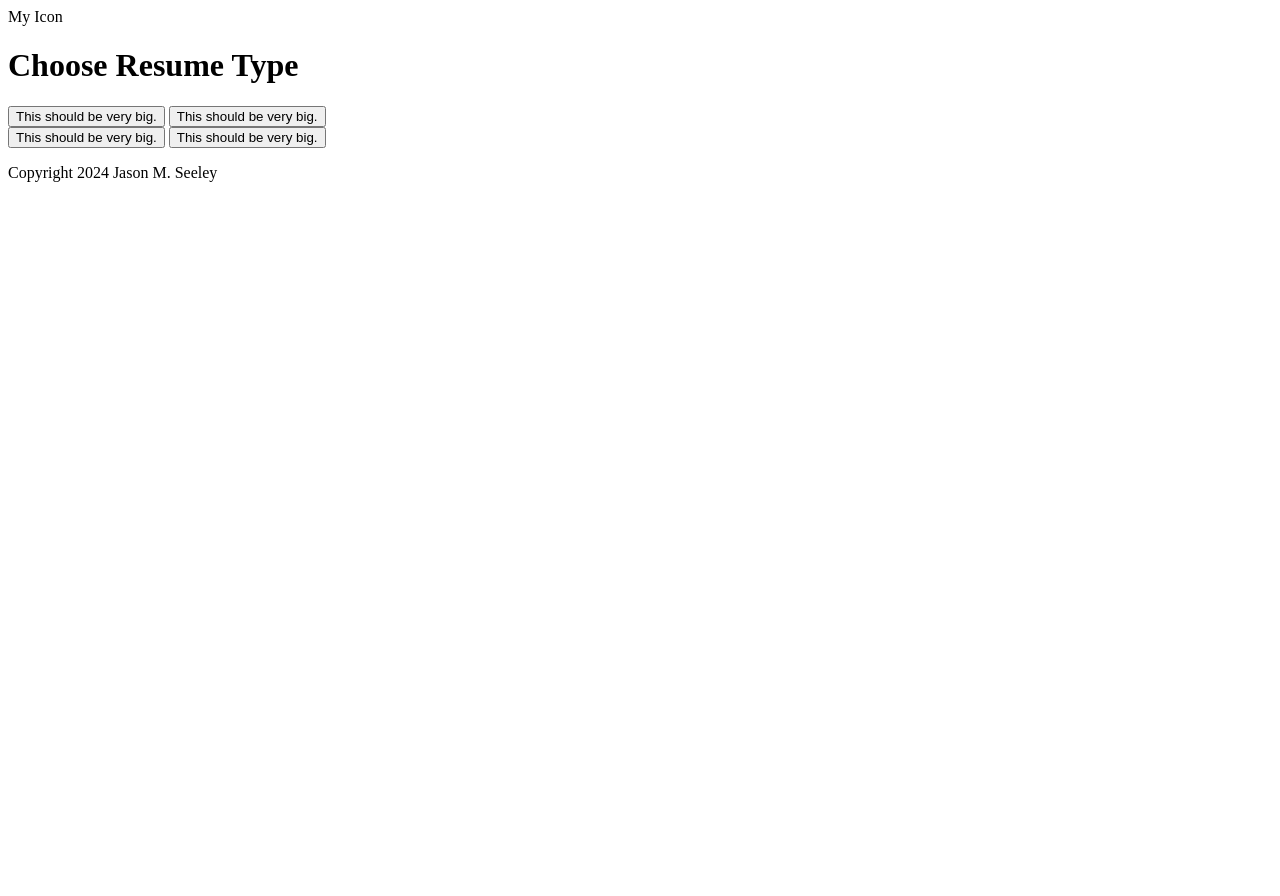
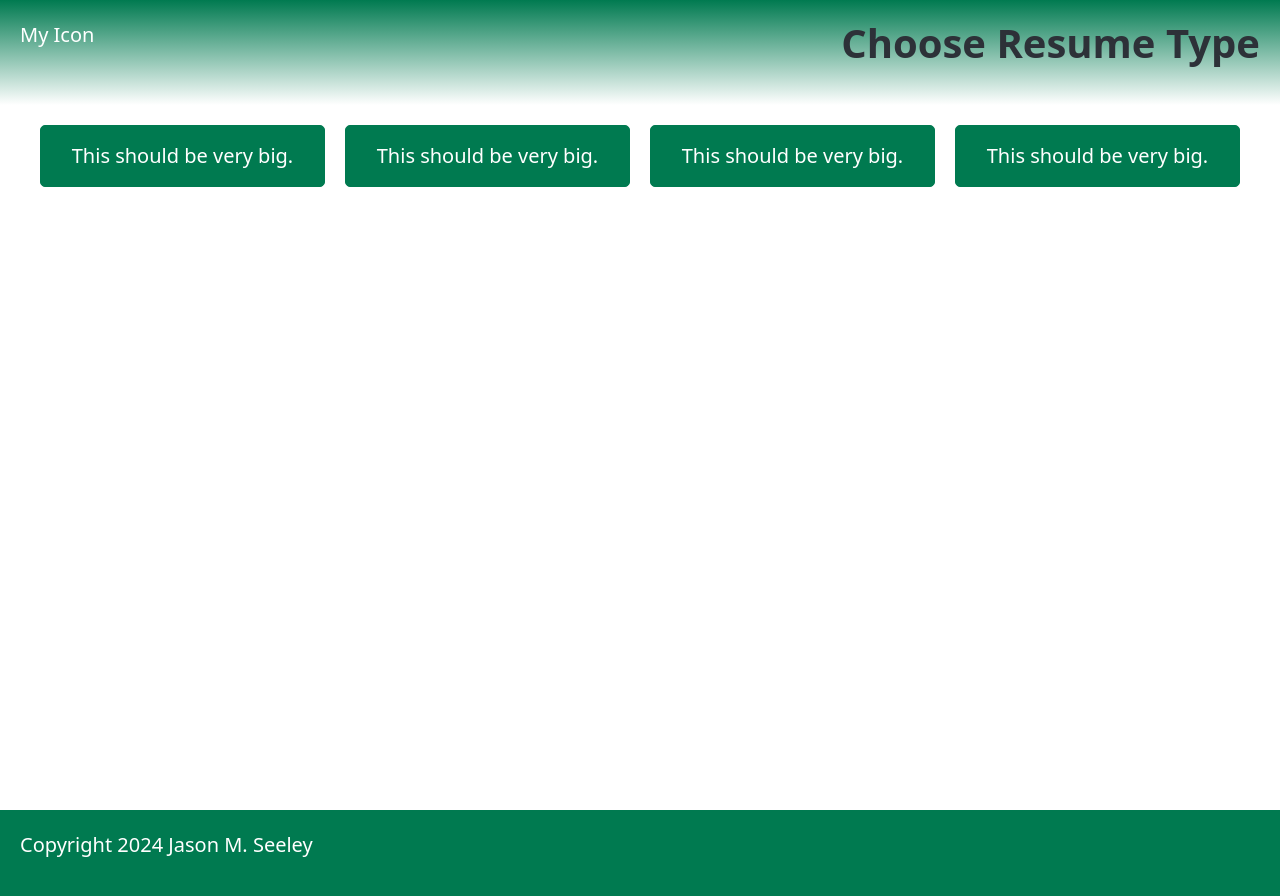
Before and after one commit to HeirOfNorton/alwaysfreeresume, a Jekyll site: the page built from pages/start.html, in a window 1280 px wide. Shown: the top 896 px of the page. Built offline with Jekyll 4.4.1, drawn with Linux system fonts in a browser that asks for light colours.

Commit message:
Fixing the site urls, so subpages work correctly and get stylesheets

```diff
--- a/_config.yml
+++ b/_config.yml
@@ -8,8 +8,10 @@ markdown: kramdown
 title: Always Free Resumé Builder
 description: >-
   blah blah
-baseurl: ""
-url: ""
+
+# this is temporary while I develop on GH-pages. Will move to proper url later)
+baseurl: "/alwaysfreeresume/"
+url: "https://heirofnorton.github.io"
 
 # defaults:
 #  -
--- a/_layouts/default.html
+++ b/_layouts/default.html
@@ -4,8 +4,8 @@
     <meta charset="utf-8">
     <meta name="viewport" content="width=device-width, initial-scale=1">
     <meta name="color-scheme" content="light dark">
-    <link rel="stylesheet" href="assets/pico.jade.min.css">
-    <link rel="stylesheet" href="assets/style.css">
+    <link rel="stylesheet" href="{{ site.url }}{{ site.baseurl }}assets/pico.jade.min.css">
+    <link rel="stylesheet" href="{{ site.url }}{{site.baseurl}}assets/style.css">
     <link rel="preconnect" href="https://fonts.googleapis.com">
     <link rel="preconnect" href="https://fonts.gstatic.com" crossorigin>
     <link href="https://fonts.googleapis.com/css2?family=Oleo+Script:wght@400;700&display=swap" rel="stylesheet">
```
